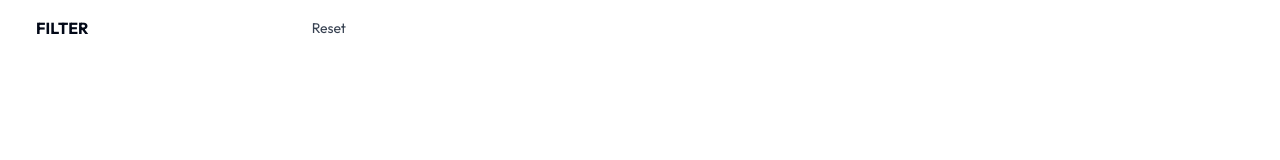
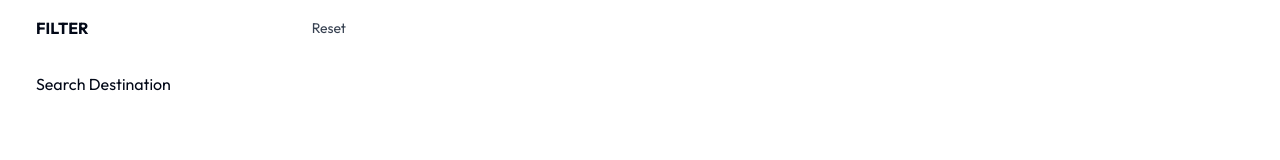
Before and after one commit to adebisiii/cabin-charter-next, a Next.js app: page /tour-list in a window 1280 px wide. Shown: the part 142-302 px from the top of the page. Built offline with nearby package versions, Linux system fonts and the light colour scheme.

Commit message:
tour list

```diff
--- a/components/Sidebar.tsx
+++ b/components/Sidebar.tsx
@@ -1,6 +1,7 @@
-import { Ghost } from "lucide-react"
+import { Ghost, MapPin } from "lucide-react"
 import { Button } from "./ui/button"
 import { cn } from "@/lib/utils"
+import { Input } from "./ui/input"
 
 
 const Sidebar = () => {
@@ -13,6 +14,13 @@ const Sidebar = () => {
                 </h5>
                 <Button variant="ghost" size="sm" className="text-gray-700 font-normal" type="reset">Reset</Button>
             </div>
+            <div className="grid grid-cols-1 gap-8 px-5 pb-3 md:px-7 xl:p-0 xl:pb-0">
+                <div className="flex flex-col">
+                    <label className="block font-bold leading-7">
+                        <span className="font-normal font-medium">Search Destination</span>
+                    </label>
+                </div>
+            </div>
         </div>
     </div>
   )
```
